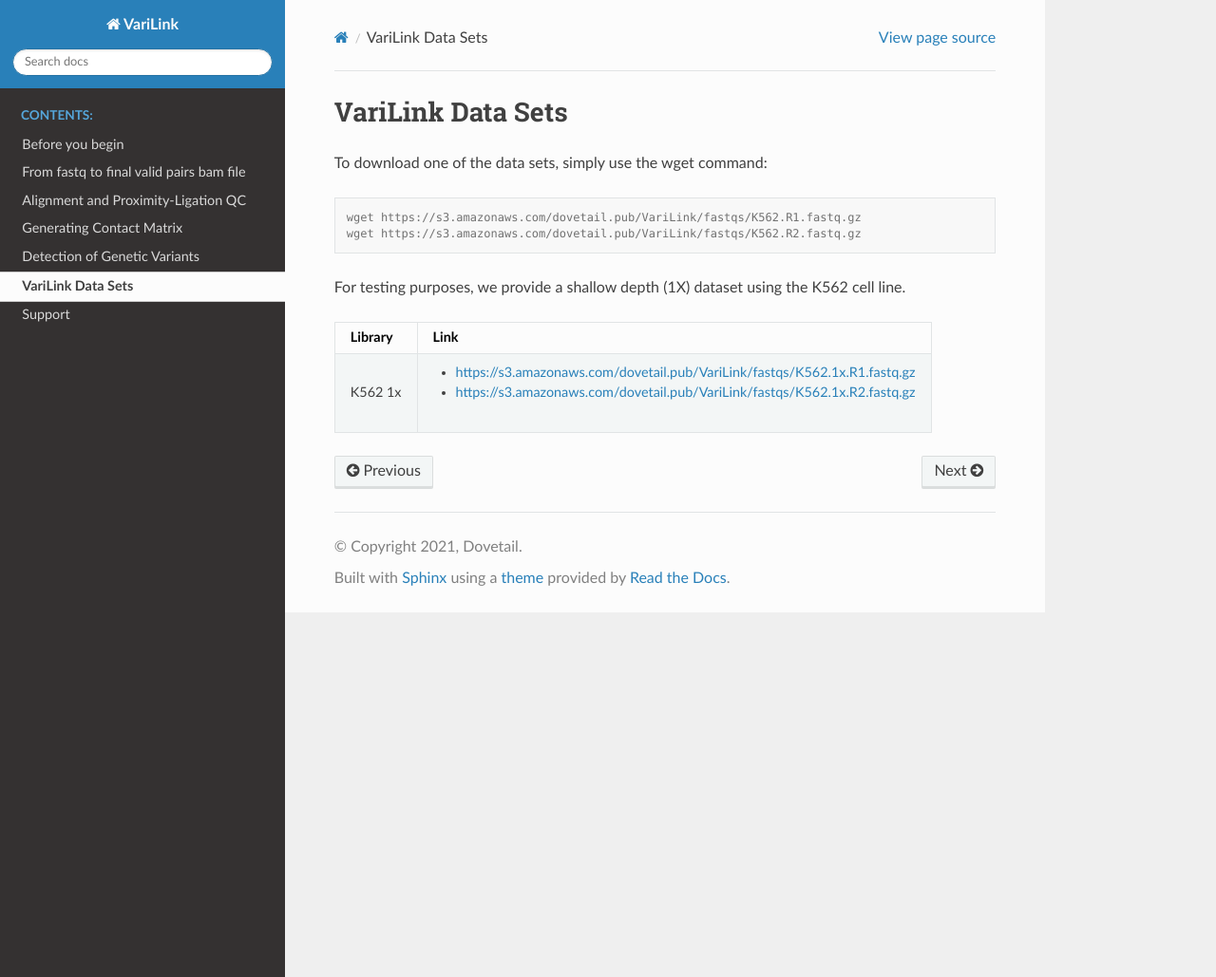
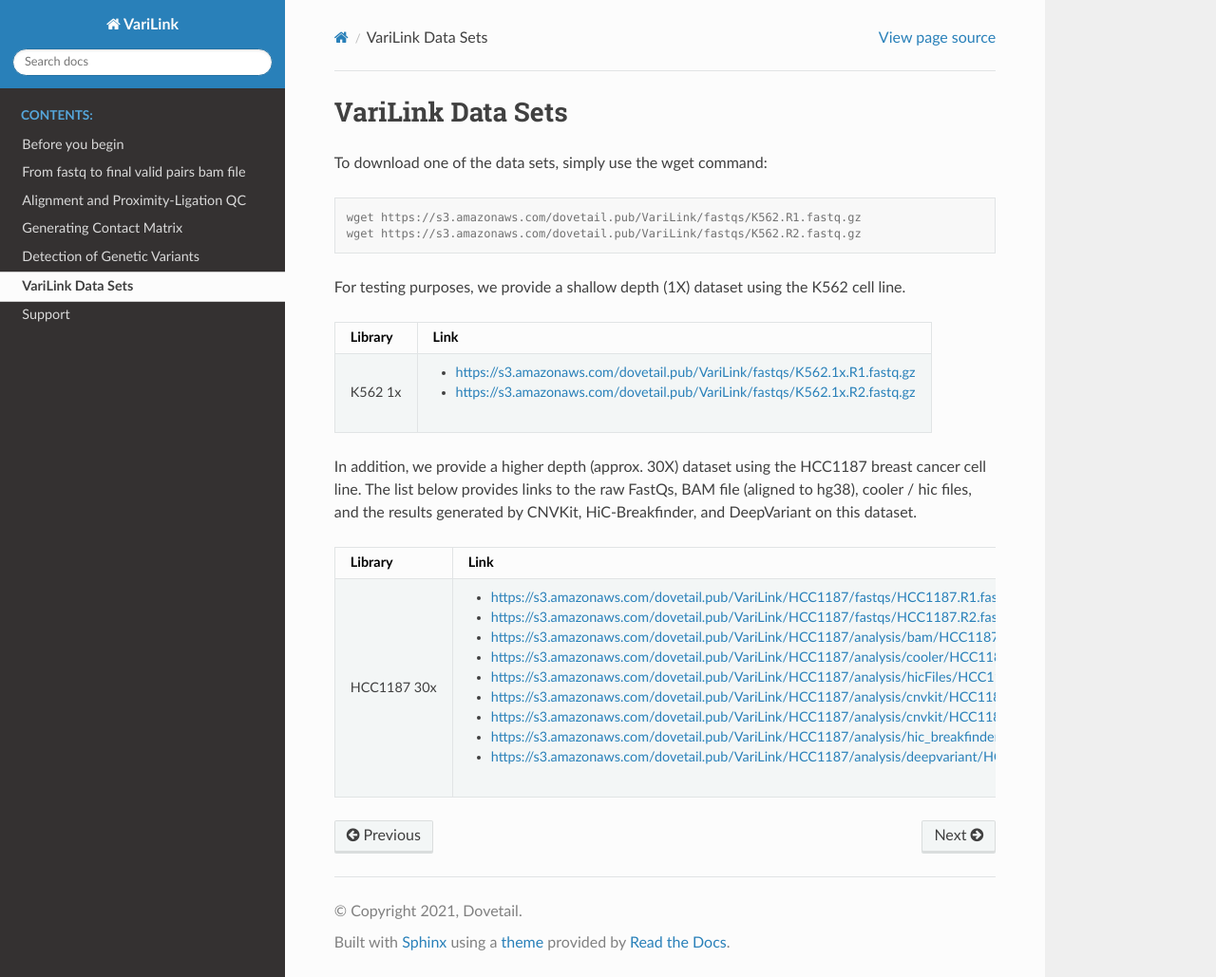
Before and after one commit to dovetail-genomics/VariLink, a Sphinx documentation site: the page built from docs/source/data_sets.rst, in a window 1280 px wide and 1029 px high. Shown: the whole window at 95% size. Built offline with Sphinx 7.4.7 and the Read the Docs theme 3.1.0, drawn with Linux system fonts in a browser that asks for light colours.

Commit message:
Adding HCC1187 30x data & dowstream results (request by customer)

```diff
--- a/docs/source/data_sets.rst
+++ b/docs/source/data_sets.rst
@@ -2,7 +2,6 @@
 
 VariLink Data Sets
 ==================
-
 
 To download one of the data sets, simply use the wget command:
 
@@ -19,3 +18,22 @@
 | K562 1x               | - https://s3.amazonaws.com/dovetail.pub/VariLink/fastqs/K562.1x.R1.fastq.gz       |
 |                       | - https://s3.amazonaws.com/dovetail.pub/VariLink/fastqs/K562.1x.R2.fastq.gz       |
 +-----------------------+-----------------------------------------------------------------------------------+
+
+In addition, we provide a higher depth (approx. 30X) dataset using the HCC1187 breast cancer cell line. The list
+below provides links to the raw FastQs, BAM file (aligned to hg38), cooler / hic files, and the results generated by
+CNVKit, HiC-Breakfinder, and DeepVariant on this dataset.
+
++-----------------------+------------------------------------------------------------------------------------------------------+
+| Library               | Link                                                                                                 |
++=======================+======================================================================================================+
+| HCC1187 30x           | - https://s3.amazonaws.com/dovetail.pub/VariLink/HCC1187/fastqs/HCC1187.R1.fastq.gz                  |
+|                       | - https://s3.amazonaws.com/dovetail.pub/VariLink/HCC1187/fastqs/HCC1187.R2.fastq.gz                  |
+|                       |                                                                                                      |
+|                       | - https://s3.amazonaws.com/dovetail.pub/VariLink/HCC1187/analysis/bam/HCC1187.bam                    |
+|                       | - https://s3.amazonaws.com/dovetail.pub/VariLink/HCC1187/analysis/cooler/HCC1187.mcool               |
+|                       | - https://s3.amazonaws.com/dovetail.pub/VariLink/HCC1187/analysis/hicFiles/HCC1187.hic               |
+|                       | - https://s3.amazonaws.com/dovetail.pub/VariLink/HCC1187/analysis/cnvkit/HCC1187.cnr                 |
+|                       | - https://s3.amazonaws.com/dovetail.pub/VariLink/HCC1187/analysis/cnvkit/HCC1187.cns                 |
+|                       | - https://s3.amazonaws.com/dovetail.pub/VariLink/HCC1187/analysis/hic_breakfinder/HCC1187.breaks.txt |
+|                       | - https://s3.amazonaws.com/dovetail.pub/VariLink/HCC1187/analysis/deepvariant/HCC1187.vcf.gz         |
++-----------------------+------------------------------------------------------------------------------------------------------+
```
